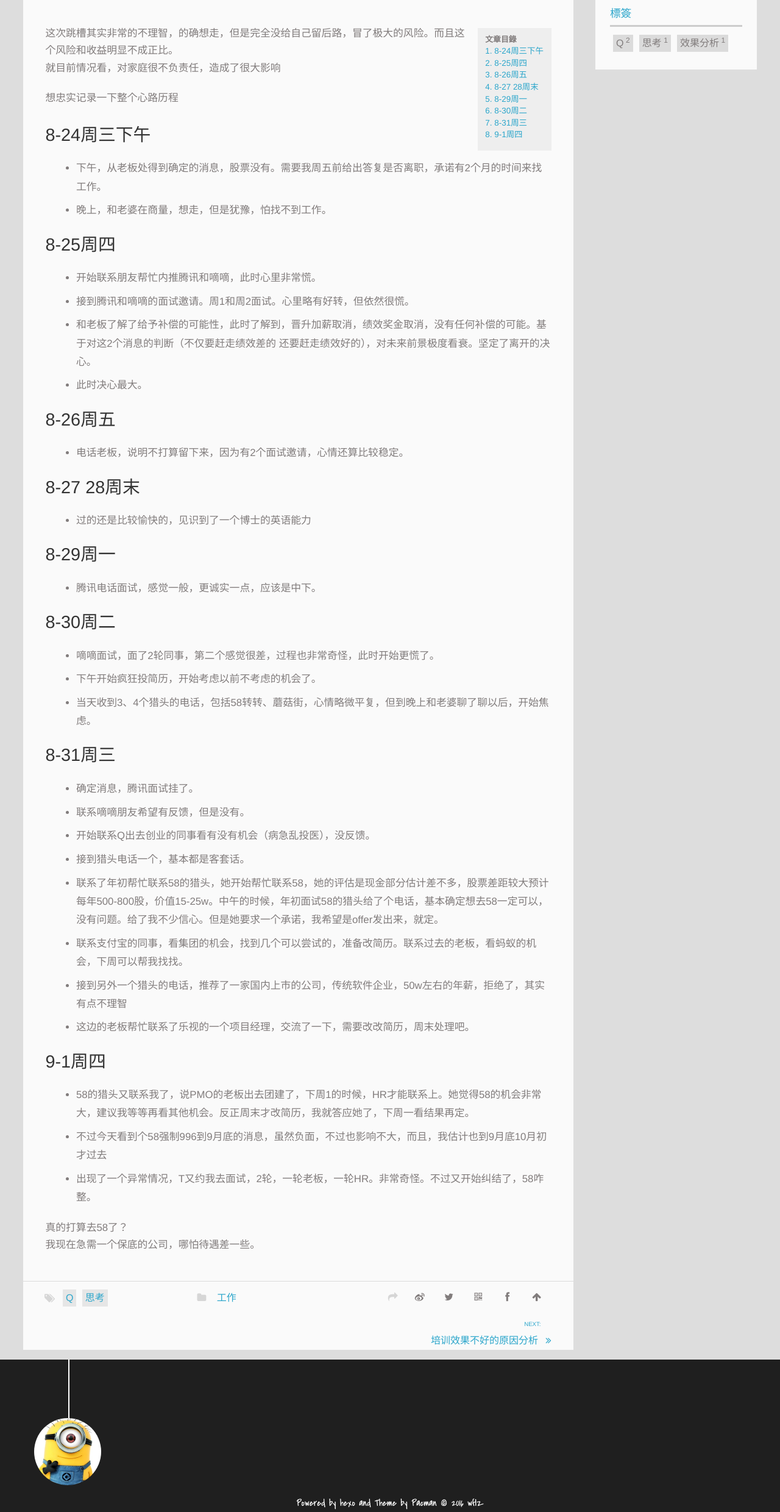
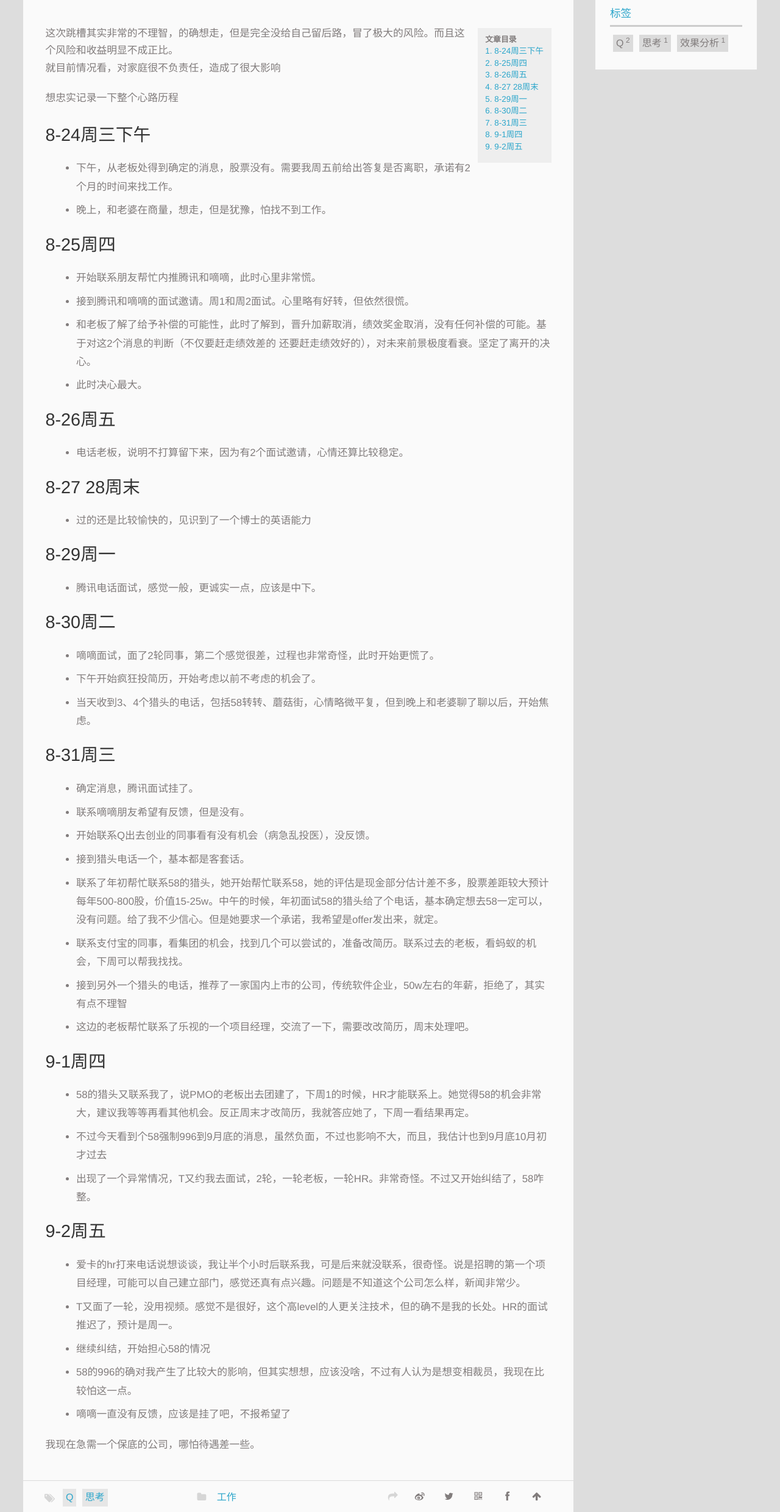
Before and after one commit to wenlei416/wenlei416.github.com, a plain HTML site: page 2016/08/31/think-of-job-hopping/index.html in a window 1280 px wide. Shown: the part 320-2800 px from the top of the page at 61% size. Drawn offline with Linux system fonts and the light colour scheme; files whose address does not match are found by name.

Commit message:
Site updated: 2016-09-02 23:39:45

```diff
--- a/2016/08/31/think-of-job-hopping/index.html
+++ b/2016/08/31/think-of-job-hopping/index.html
@@ -39,7 +39,7 @@
 				<h1 class="site-name"><a href="/" title="Eli&#39;s Life">Eli&#39;s Life</a></h1>
 				<h2 class="blog-motto"></h2>
 			</div>
-			<div class="navbar"><a class="navbutton navmobile" href="#" title="菜單">
+			<div class="navbar"><a class="navbutton navmobile" href="#" title="菜单">
 			</a></div>
 			<nav class="animated">
 				<ul>
@@ -76,7 +76,7 @@
     </p>
   <p class="article-time">
     <time datetime="2016-08-31T05:01:18.000Z" itemprop="datePublished">2016-08-31</time>
-    更新日期:<time datetime="2016-09-02T15:25:02.601Z" itemprop="dateModified">2016-09-02</time>
+    更新日期:<time datetime="2016-09-02T15:38:49.065Z" itemprop="dateModified">2016-09-02</time>
 
   </p>
 </header>
@@ -84,8 +84,8 @@
 
 
 		<div id="toc" class="toc-article">
-			<strong class="toc-title">文章目錄</strong>
-		<ol class="toc"><li class="toc-item toc-level-2"><a class="toc-link" href="#8-24周三下午"><span class="toc-number">1.</span> <span class="toc-text">8-24周三下午</span></a></li><li class="toc-item toc-level-2"><a class="toc-link" href="#8-25周四"><span class="toc-number">2.</span> <span class="toc-text">8-25周四</span></a></li><li class="toc-item toc-level-2"><a class="toc-link" href="#8-26周五"><span class="toc-number">3.</span> <span class="toc-text">8-26周五</span></a></li><li class="toc-item toc-level-2"><a class="toc-link" href="#8-27-28周末"><span class="toc-number">4.</span> <span class="toc-text">8-27 28周末</span></a></li><li class="toc-item toc-level-2"><a class="toc-link" href="#8-29周一"><span class="toc-number">5.</span> <span class="toc-text">8-29周一</span></a></li><li class="toc-item toc-level-2"><a class="toc-link" href="#8-30周二"><span class="toc-number">6.</span> <span class="toc-text">8-30周二</span></a></li><li class="toc-item toc-level-2"><a class="toc-link" href="#8-31周三"><span class="toc-number">7.</span> <span class="toc-text">8-31周三</span></a></li><li class="toc-item toc-level-2"><a class="toc-link" href="#9-1周四"><span class="toc-number">8.</span> <span class="toc-text">9-1周四</span></a></li></ol>
+			<strong class="toc-title">文章目录</strong>
+		<ol class="toc"><li class="toc-item toc-level-2"><a class="toc-link" href="#8-24周三下午"><span class="toc-number">1.</span> <span class="toc-text">8-24周三下午</span></a></li><li class="toc-item toc-level-2"><a class="toc-link" href="#8-25周四"><span class="toc-number">2.</span> <span class="toc-text">8-25周四</span></a></li><li class="toc-item toc-level-2"><a class="toc-link" href="#8-26周五"><span class="toc-number">3.</span> <span class="toc-text">8-26周五</span></a></li><li class="toc-item toc-level-2"><a class="toc-link" href="#8-27-28周末"><span class="toc-number">4.</span> <span class="toc-text">8-27 28周末</span></a></li><li class="toc-item toc-level-2"><a class="toc-link" href="#8-29周一"><span class="toc-number">5.</span> <span class="toc-text">8-29周一</span></a></li><li class="toc-item toc-level-2"><a class="toc-link" href="#8-30周二"><span class="toc-number">6.</span> <span class="toc-text">8-30周二</span></a></li><li class="toc-item toc-level-2"><a class="toc-link" href="#8-31周三"><span class="toc-number">7.</span> <span class="toc-text">8-31周三</span></a></li><li class="toc-item toc-level-2"><a class="toc-link" href="#9-1周四"><span class="toc-number">8.</span> <span class="toc-text">9-1周四</span></a></li><li class="toc-item toc-level-2"><a class="toc-link" href="#9-2周五"><span class="toc-number">9.</span> <span class="toc-text">9-2周五</span></a></li></ol>
 		</div>
 
 		<p>这次跳槽其实非常的不理智，的确想走，但是完全没给自己留后路，冒了极大的风险。而且这个风险和收益明显不成正比。<br>就目前情况看，对家庭很不负责任，造成了很大影响</p>
@@ -129,7 +129,14 @@
 <li>不过今天看到个58强制996到9月底的消息，虽然负面，不过也影响不大，而且，我估计也到9月底10月初才过去</li>
 <li>出现了一个异常情况，T又约我去面试，2轮，一轮老板，一轮HR。非常奇怪。不过又开始纠结了，58咋整。</li>
 </ul>
-<p>真的打算去58了？<br>我现在急需一个保底的公司，哪怕待遇差一些。</p>
+<h2 id="9-2周五"><a href="#9-2周五" class="headerlink" title="9-2周五"></a>9-2周五</h2><ul>
+<li>爱卡的hr打来电话说想谈谈，我让半个小时后联系我，可是后来就没联系，很奇怪。说是招聘的第一个项目经理，可能可以自己建立部门，感觉还真有点兴趣。问题是不知道这个公司怎么样，新闻非常少。</li>
+<li>T又面了一轮，没用视频。感觉不是很好，这个高level的人更关注技术，但的确不是我的长处。HR的面试推迟了，预计是周一。</li>
+<li>继续纠结，开始担心58的情况</li>
+<li>58的996的确对我产生了比较大的影响，但其实想想，应该没啥，不过有人认为是想变相裁员，我现在比较怕这一点。</li>
+<li>嘀嘀一直没有反馈，应该是挂了吧，不报希望了</li>
+</ul>
+<p>我现在急需一个保底的公司，哪怕待遇差一些。</p>
 
 	</div>
 		<footer class="article-footer clearfix">
@@ -171,20 +178,20 @@
 
 
 </div>
-      <div class="openaside"><a class="navbutton" href="#" title="顯示側邊欄"></a></div>
+      <div class="openaside"><a class="navbutton" href="#" title="显示侧边栏"></a></div>
 
   <div id="toc" class="toc-aside">
-  <strong class="toc-title">文章目錄</strong>
-  <ol class="toc"><li class="toc-item toc-level-2"><a class="toc-link" href="#8-24周三下午"><span class="toc-number">1.</span> <span class="toc-text">8-24周三下午</span></a></li><li class="toc-item toc-level-2"><a class="toc-link" href="#8-25周四"><span class="toc-number">2.</span> <span class="toc-text">8-25周四</span></a></li><li class="toc-item toc-level-2"><a class="toc-link" href="#8-26周五"><span class="toc-number">3.</span> <span class="toc-text">8-26周五</span></a></li><li class="toc-item toc-level-2"><a class="toc-link" href="#8-27-28周末"><span class="toc-number">4.</span> <span class="toc-text">8-27 28周末</span></a></li><li class="toc-item toc-level-2"><a class="toc-link" href="#8-29周一"><span class="toc-number">5.</span> <span class="toc-text">8-29周一</span></a></li><li class="toc-item toc-level-2"><a class="toc-link" href="#8-30周二"><span class="toc-number">6.</span> <span class="toc-text">8-30周二</span></a></li><li class="toc-item toc-level-2"><a class="toc-link" href="#8-31周三"><span class="toc-number">7.</span> <span class="toc-text">8-31周三</span></a></li><li class="toc-item toc-level-2"><a class="toc-link" href="#9-1周四"><span class="toc-number">8.</span> <span class="toc-text">9-1周四</span></a></li></ol>
+  <strong class="toc-title">文章目录</strong>
+  <ol class="toc"><li class="toc-item toc-level-2"><a class="toc-link" href="#8-24周三下午"><span class="toc-number">1.</span> <span class="toc-text">8-24周三下午</span></a></li><li class="toc-item toc-level-2"><a class="toc-link" href="#8-25周四"><span class="toc-number">2.</span> <span class="toc-text">8-25周四</span></a></li><li class="toc-item toc-level-2"><a class="toc-link" href="#8-26周五"><span class="toc-number">3.</span> <span class="toc-text">8-26周五</span></a></li><li class="toc-item toc-level-2"><a class="toc-link" href="#8-27-28周末"><span class="toc-number">4.</span> <span class="toc-text">8-27 28周末</span></a></li><li class="toc-item toc-level-2"><a class="toc-link" href="#8-29周一"><span class="toc-number">5.</span> <span class="toc-text">8-29周一</span></a></li><li class="toc-item toc-level-2"><a class="toc-link" href="#8-30周二"><span class="toc-number">6.</span> <span class="toc-text">8-30周二</span></a></li><li class="toc-item toc-level-2"><a class="toc-link" href="#8-31周三"><span class="toc-number">7.</span> <span class="toc-text">8-31周三</span></a></li><li class="toc-item toc-level-2"><a class="toc-link" href="#9-1周四"><span class="toc-number">8.</span> <span class="toc-text">9-1周四</span></a></li><li class="toc-item toc-level-2"><a class="toc-link" href="#9-2周五"><span class="toc-number">9.</span> <span class="toc-text">9-2周五</span></a></li></ol>
   </div>
 
 <div id="asidepart">
-<div class="closeaside"><a class="closebutton" href="#" title="隱藏側邊欄"></a></div>
+<div class="closeaside"><a class="closebutton" href="#" title="隐藏侧边栏"></a></div>
 <aside class="clearfix">
 
 
 <div class="categorieslist">
-	<p class="asidetitle">分類</p>
+	<p class="asidetitle">分类</p>
 		<ul>
 
 			<li><a href="/categories/工作/" title="工作">工作<sup>2</sup></a></li>
@@ -195,7 +202,7 @@
 
 
 <div class="tagslist">
-	<p class="asidetitle">標簽</p>
+	<p class="asidetitle">标签</p>
 		<ul class="clearfix">
 
 			<li><a href="/tags/Q/" title="Q">Q<sup>2</sup></a></li>
```
Also changed, not shown: 2016/08/29/trainproblem/index.html (+8 -8 lines), archives/2016/08/index.html (+1 -1 lines), archives/2016/index.html (+1 -1 lines), archives/index.html (+2 -2 lines), categories/工作/index.html (+1 -1 lines), index.html (+5 -5 lines), tags/Q/index.html (+1 -1 lines), tags/思考/index.html (+1 -1 lines), tags/效果分析/index.html (+1 -1 lines).
